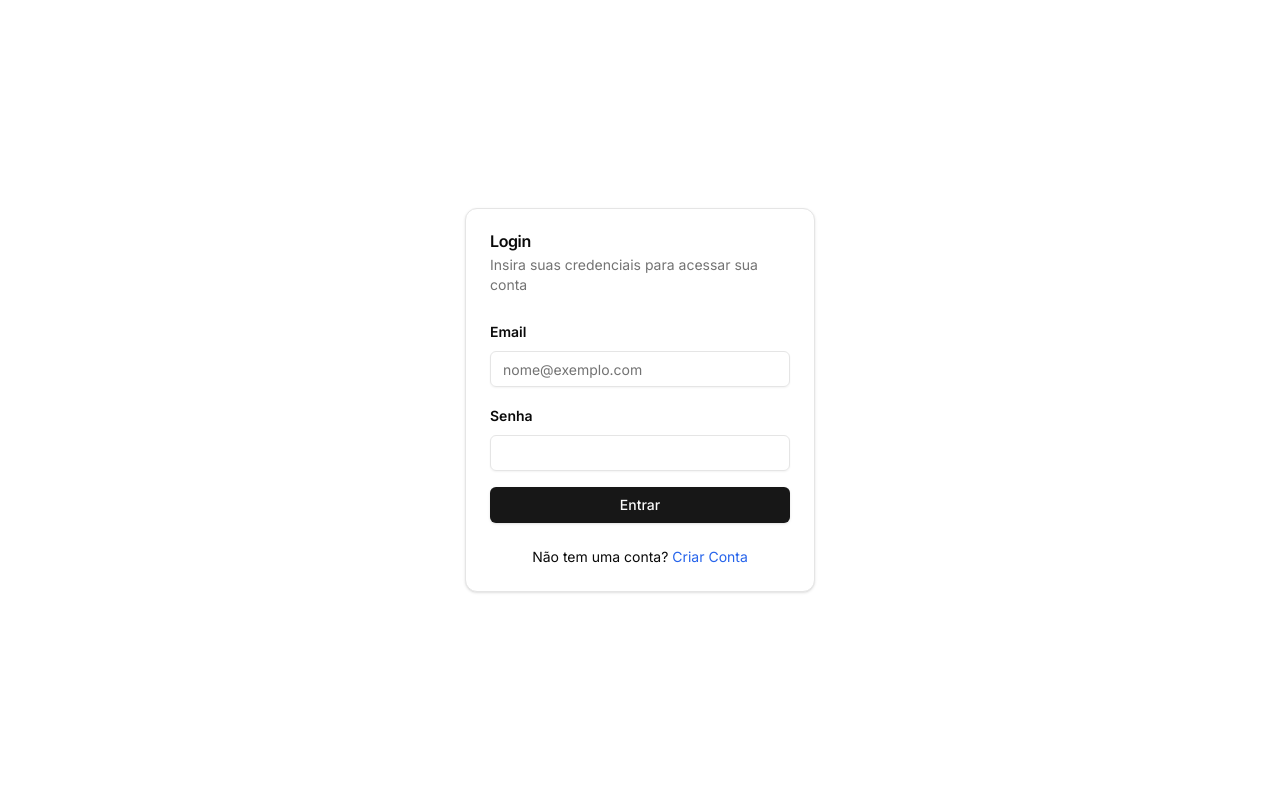
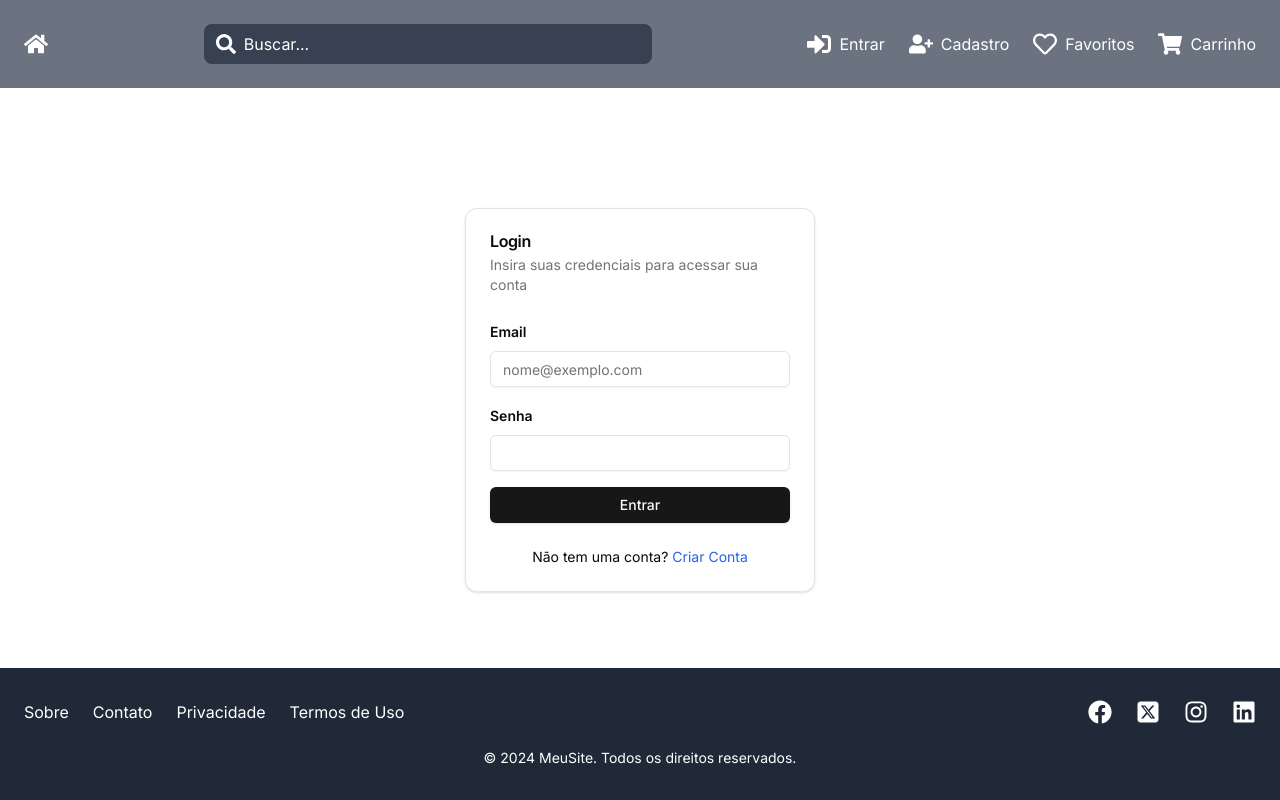
Before and after one commit to PedroHBSousa/web-development-two-front-end, a Next.js app: page /login in a window 1280 px wide. Built offline with nearby package versions, Linux system fonts and the light colour scheme.

Commit message:
feat: add Navbar and Footer to all pages

```diff
--- a/src/app/login/page.tsx
+++ b/src/app/login/page.tsx
@@ -15,6 +15,8 @@ import {
   CardContent,
   CardFooter,
 } from "@/components/ui/card";
+import NavBar from "@/components/ui/NavBar";
+import Footer from "@/components/ui/Footer";
 
 export default function Login() {
   const validationSchema = Yup.object({
@@ -44,6 +46,7 @@ export default function Login() {
 
   return (
     <div className="inter grid grid-rows-[20px_1fr_20px] items-center justify-items-center min-h-screen p-8 pb-20 gap-16 sm:p-20 font-[family-name:var(--font-geist-sans)]">
+      <NavBar/>
       <main className="flex flex-col gap-8 row-start-2 items-center sm:items-start">
         <Card className="w-[350px]">
           <CardHeader>
@@ -101,6 +104,7 @@ export default function Login() {
         </Card>
       </main>
       <footer className="row-start-3 flex gap-6 flex-wrap items-center justify-center"></footer>
+      <Footer/>
     </div>
   );
 }
--- a/src/app/register/page.tsx
+++ b/src/app/register/page.tsx
@@ -15,6 +15,8 @@ import { Input } from "@/components/ui/input";
 import { Label } from "@/components/ui/label";
 import * as Yup from "yup";
 import { useFormik } from "formik";
+import NavBar from "@/components/ui/NavBar";
+import Footer from "@/components/ui/Footer";
 
 export default function Register() {
   const validationSchema = Yup.object({
@@ -51,6 +53,7 @@ export default function Register() {
   const router = useRouter();
   return (
     <div className="inter grid grid-rows-[20px_1fr_20px] items-center justify-items-center min-h-screen p-8 pb-20 gap-16 sm:p-20 font-[family-name:var(--font-geist-sans)]">
+      <NavBar/>
       <main className="flex flex-col gap-8 row-start-2 items-center sm:items-start">
         <form onSubmit={formik.handleSubmit}>
           <Card className="w-[350px]">
@@ -141,6 +144,7 @@ export default function Register() {
           </Card>
         </form>
       </main>
+      <Footer/>
     </div>
   );
 }
```
